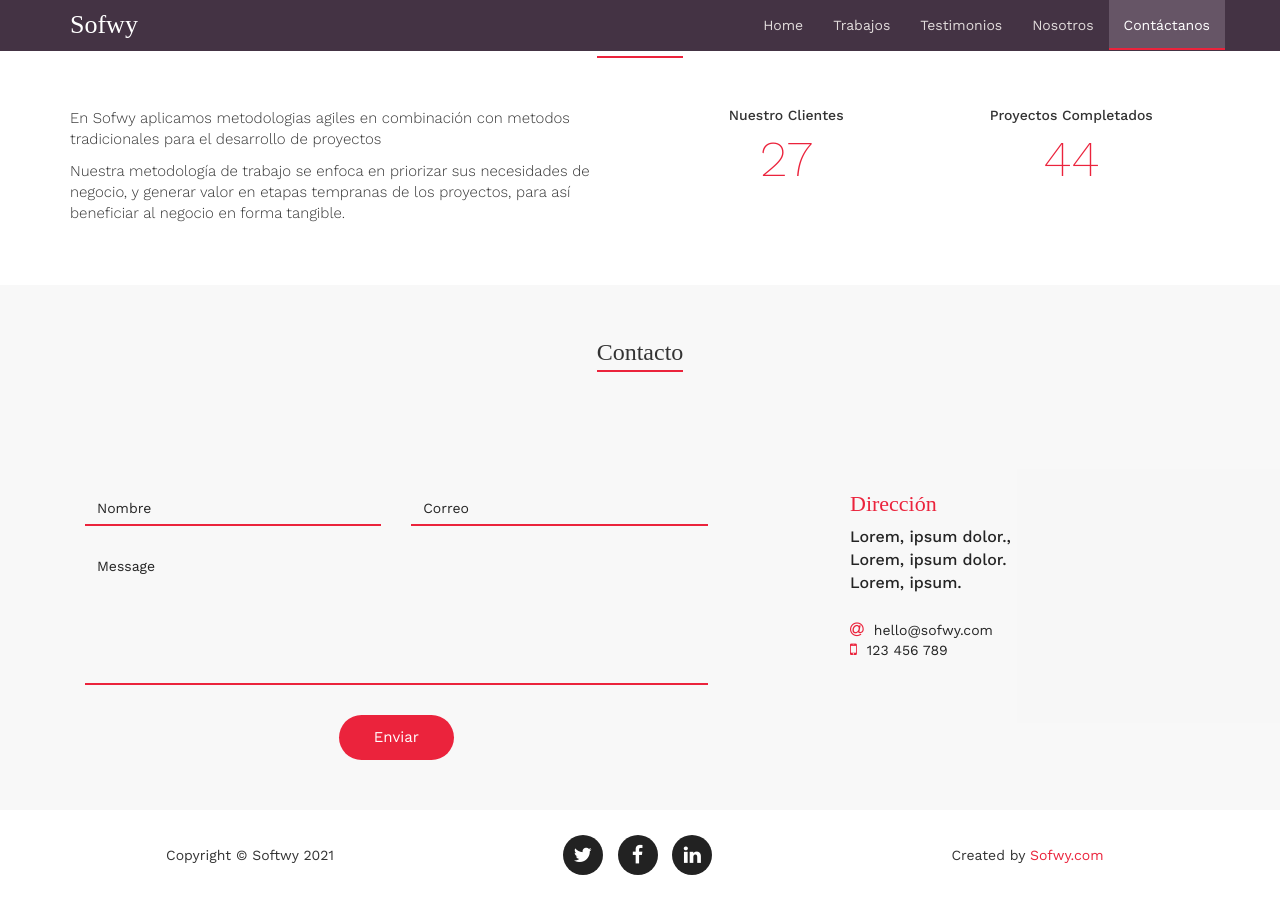
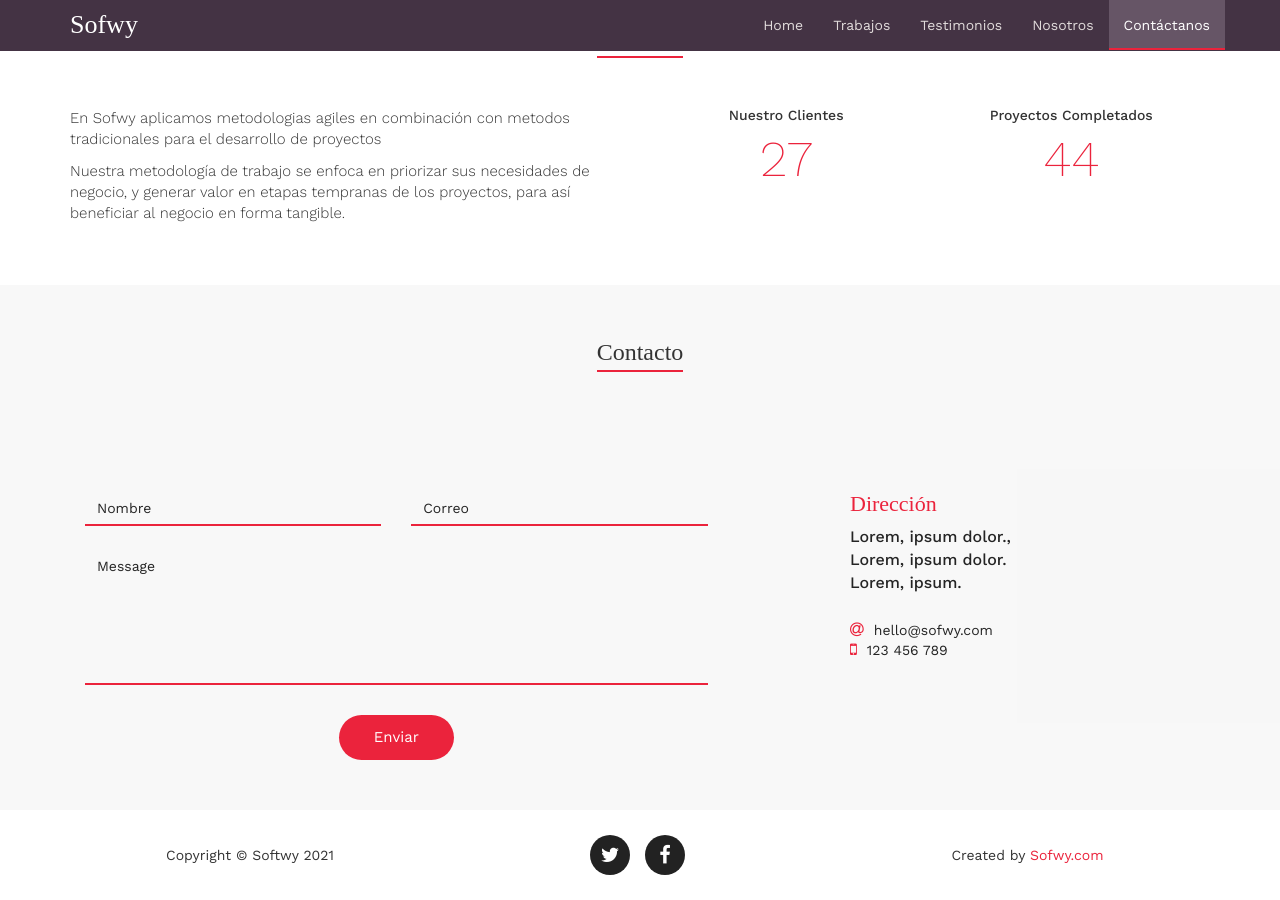
Before and after one commit to SHULK1033/sofwy-page, a Jekyll site: the page built from pages/index.md, in a window 1280 px wide and 900 px high, scrolled down 2580 px. Built offline with Jekyll 4.4.1, drawn with Linux system fonts in a browser that asks for light colours; some web fonts are replaced.

Commit message:
ajuste de footer

```diff
--- a/_includes/footer.html
+++ b/_includes/footer.html
@@ -8,7 +8,6 @@
         <ul class="list-inline social-buttons">
           <li><a href="#"><i class="fa fa-twitter"></i></a></li>
           <li><a href="#"><i class="fa fa-facebook"></i></a></li>
-          <li><a href="#"><i class="fa fa-linkedin"></i></a></li>
         </ul>
       </div>
       <div class="col-md-4">
```
